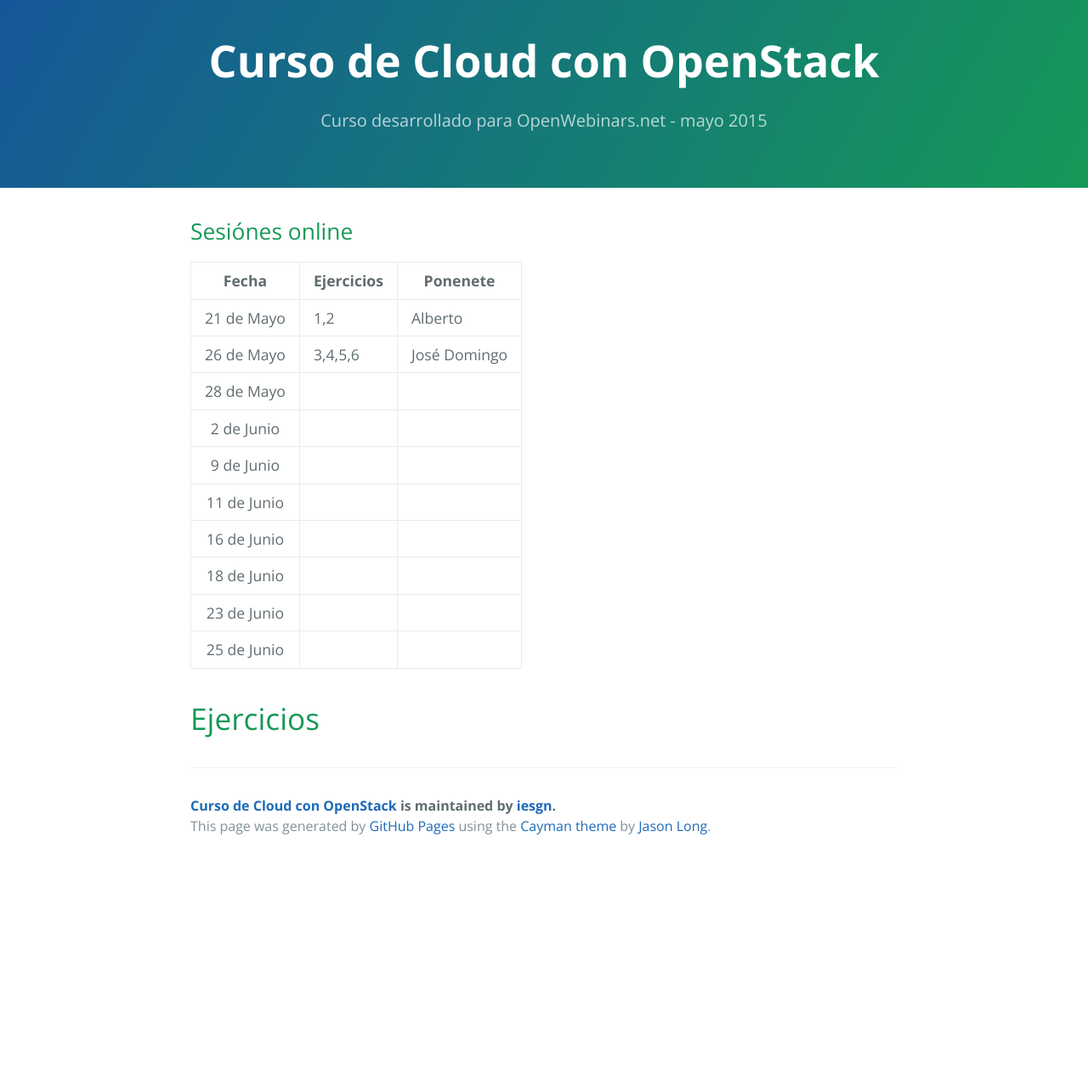
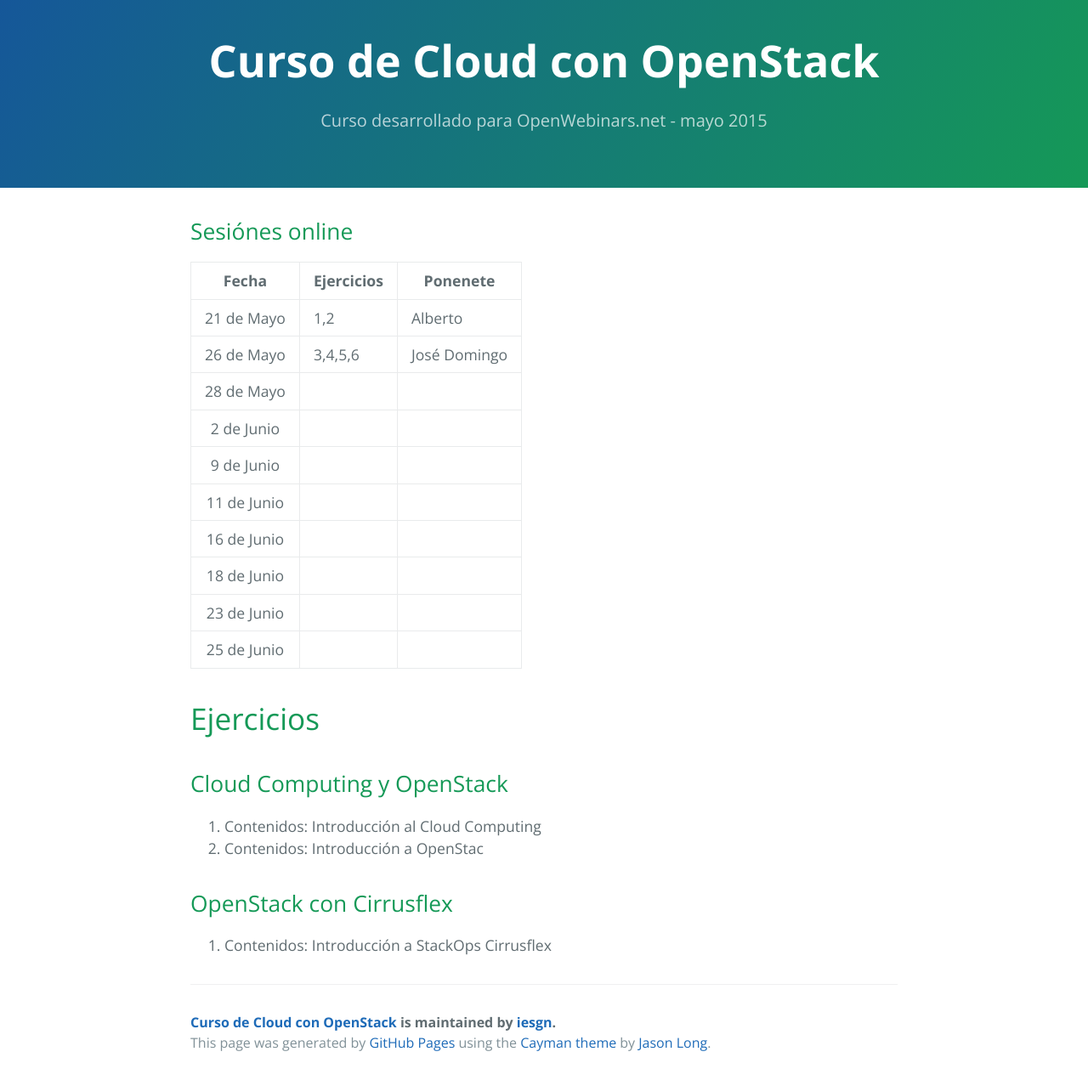
Before and after one commit to iesgn/ow1, a Jekyll site: the page built from curso/sesion.md, in a window 1280 px wide. Shown: the whole page at 85% size. Built offline with Jekyll 4.4.1, drawn with Linux system fonts in a browser that asks for light colours; before the commit the page ends 1016 px from its top, so only the background shows below that.

Commit message:
Descripción de actividades

```diff
--- a/curso/sesion.md
+++ b/curso/sesion.md
@@ -17,3 +17,12 @@ tittle: Sesiónes online
 |25 de Junio|  |  |
 
 #Ejercicios
+
+##Cloud Computing y OpenStack
+
+1. Contenidos: Introducción al Cloud Computing
+2. Contenidos: Introducción a OpenStac
+
+## OpenStack con Cirrusflex
+
+3. Contenidos: Introducción a StackOps Cirrusflex
```
